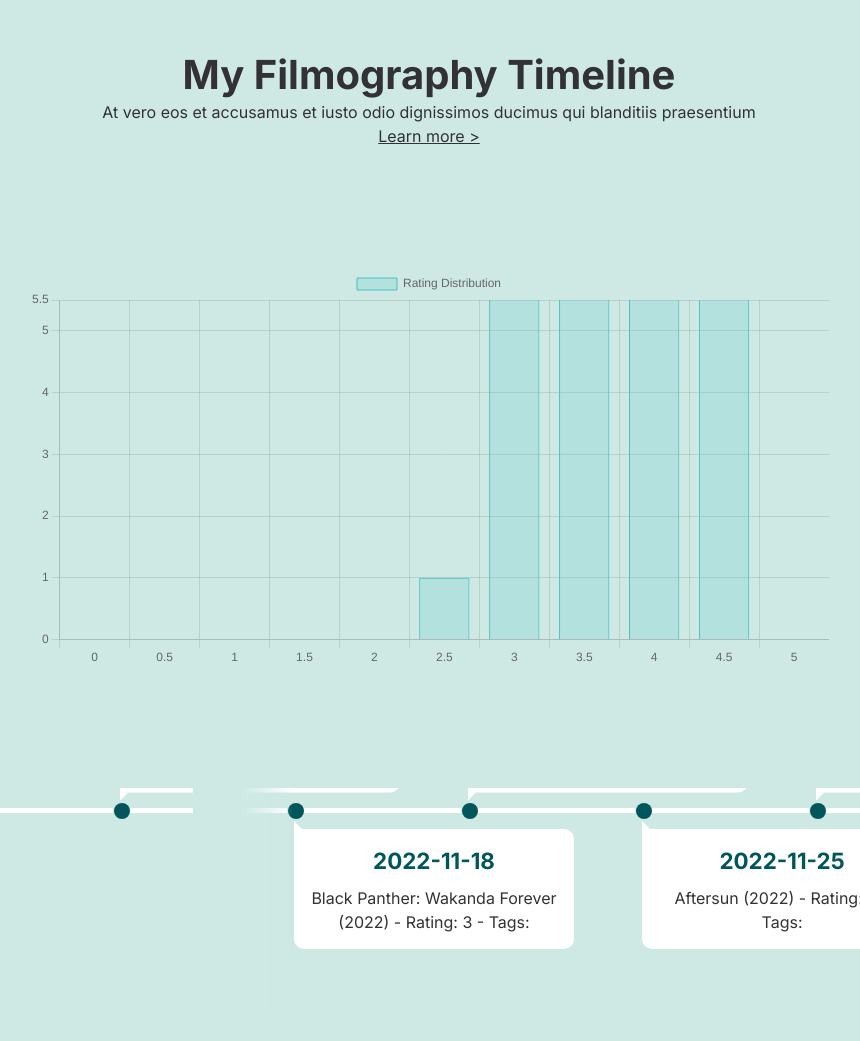
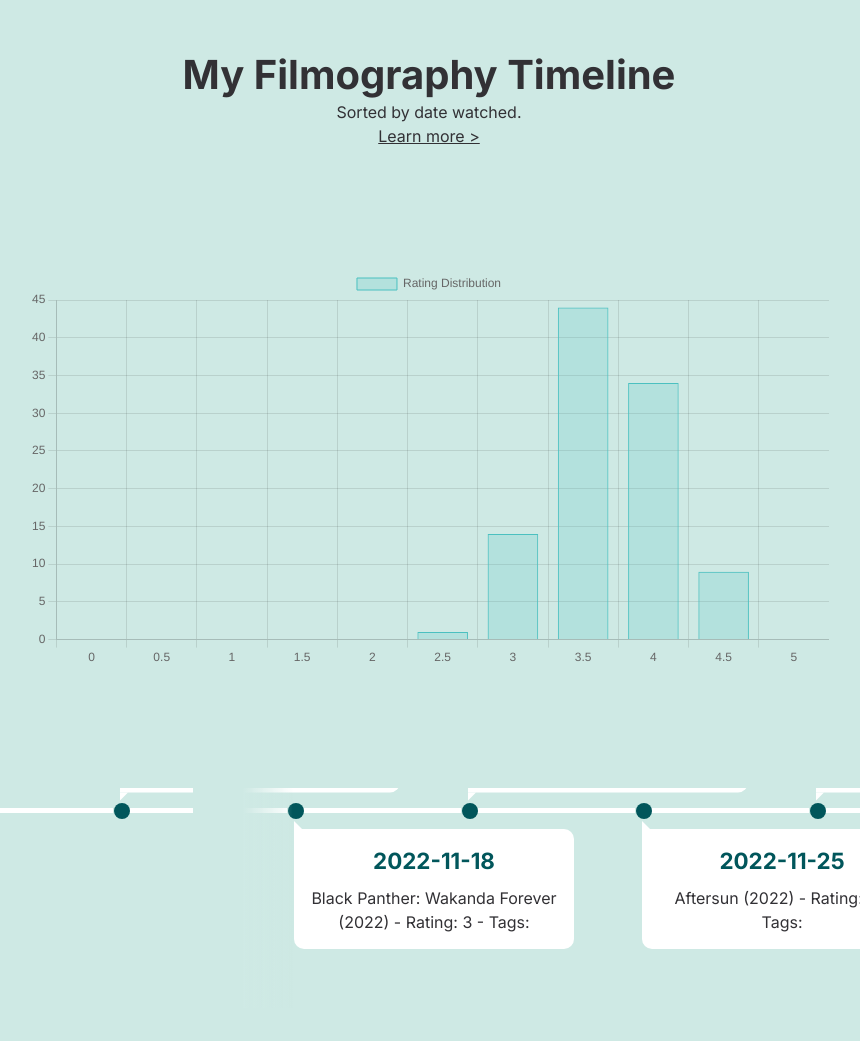
Before and after one commit to EkulRF/Media-Tracker, a plain HTML site: page index.html in a window 1280 px wide. Shown: the whole page, without its empty margins (211-1071 px from the left). Drawn offline with nearby package versions, Linux system fonts and the light colour scheme.

Commit message:
Update index.html

```diff
--- a/index.html
+++ b/index.html
@@ -37,7 +37,7 @@
 <section class="section">
     <div class="container">
       <h1>My Filmography Timeline</h1>
-      <p>At vero eos et accusamus et iusto odio dignissimos ducimus qui blanditiis praesentium</p>
+      <p>Sorted by date watched.</p>
       <p><a href="#">Learn more &gt;</a></p>
     </div>
   </section>
@@ -112,6 +112,7 @@
     const ctx = document.getElementById('ratingsChart').getContext('2d');
 
     const bins = [0, 0.5, 1.0, 1.5, 2.0, 2.5, 3.0, 3.5, 4.0, 4.5, 5.0];
+    const counts = bins.map(bin => ratings.filter(rating => rating === bin).length);
 
     new Chart(ctx, {
       type: 'bar',
@@ -129,7 +130,7 @@
         scales: {
           y: {
             beginAtZero: true,
-            max: Math.max(...ratings) + 1 // Adjust max value based on the highest rating
+            max: Math.max(...counts) + 1 // Adjust max value based on the highest rating
           }
         }
       }
```
